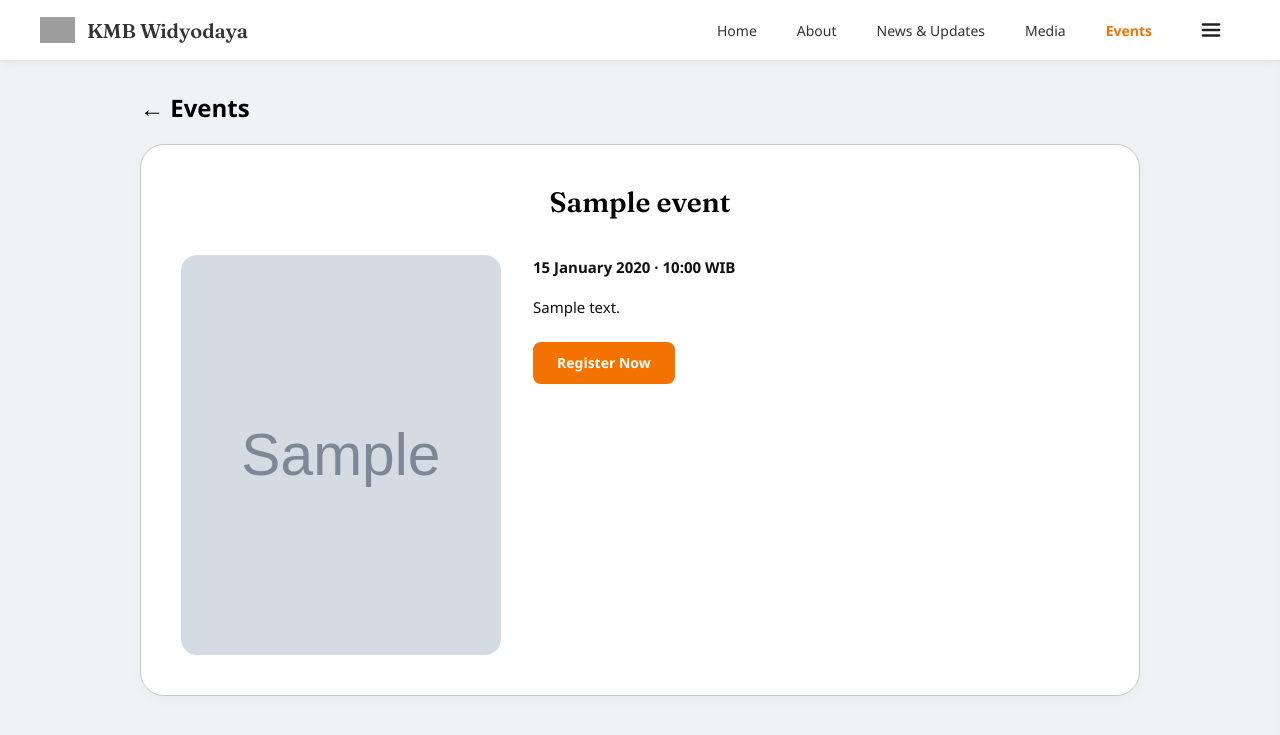
After one commit to kmbwidyodaya/website, a Django app: page /events/1/ in a window 1280 px wide. The commit adds this page. Shown: the top 735 px of the page. Run offline with Django 5.2, Linux system fonts and the light colour scheme; tables that the repository leaves empty hold one stand-in row (values such as "Sample post"); grey boxes marked "Sample" are stand-in pictures; parts of the project's set-up code (start-up, migrations or seed data) failed here and were passed over; some web fonts are replaced; grey boxes are pictures that could not be loaded.

Commit message:
Update image scale events

```diff
--- /dev/null
+++ b/core/templates/event_detail.html
@@ -0,0 +1,80 @@
+{% load static %}
+<!DOCTYPE html>
+<html lang="id">
+<head>
+    <meta charset="UTF-8">
+    <meta name="viewport" content="width=device-width, initial-scale=1.0">
+    <title>{{ event.title }} - Event Details</title>
+    <link rel="icon" type="image/svg+xml" href="{% static 'images/logo.svg' %}">
+    <link rel="stylesheet" href="{% static 'css/style.css' %}">
+</head>
+<body>
+    <header class="navbar">
+        <div class="logo-container">
+            <img src="{% static 'images/logo.svg' %}" alt="Logo KMB Widyodaya" class="logo-img">
+            <span class="brand-name">KMB Widyodaya</span>
+        </div>
+        <nav class="nav-links">
+            <a href="/home">Home</a>
+            <a href="/about">About</a>
+            <a href="/news">News &amp; Updates</a>
+            <a href="/media">Media</a>
+            <a href="/events" class="active">Events</a>
+            <button class="menu-btn" id="menuButton" type="button" onclick="toggleSidebar()" aria-label="Buka menu navigasi" aria-controls="sidebarMenu" aria-expanded="false">
+                <svg width="22" height="22" viewBox="0 0 24 24" fill="none" stroke="currentColor" stroke-width="2.5" stroke-linecap="round" stroke-linejoin="round" aria-hidden="true">
+                    <line x1="3" y1="6" x2="21" y2="6"></line>
+                    <line x1="3" y1="12" x2="21" y2="12"></line>
+                    <line x1="3" y1="18" x2="21" y2="18"></line>
+                </svg>
+            </button>
+        </nav>
+    </header>
+
+    <main class="detail-page-wrapper">
+        <div class="detail-header-bar">
+            <a href="{% url 'home' %}" class="back-button">&larr; Events</a>
+        </div>
+        <article class="event-detail-card">
+            <h1 class="media-detail-title">{{ event.title }}</h1>
+            <div class="event-detail-body">
+                {% if event.image %}
+                    <img class="event-detail-image" src="{{ event.image }}" alt="{{ event.title }}">
+                {% endif %}
+                <div class="event-detail-content">
+                    <p class="event-detail-meta">{{ event.date|date:"d F Y" }}{% if event.time %} · {{ event.time|time:"H:i" }} WIB{% endif %}</p>
+                    <div class="event-detail-description">{{ event.full_description|linebreaks }}</div>
+                    {% if event.registration_link %}
+                        <a href="{{ event.registration_link }}" target="_blank" rel="noopener noreferrer" class="btn btn-primary">Register Now</a>
+                    {% endif %}
+                </div>
+            </div>
+        </article>
+    </main>
+
+    <div class="sidebar-overlay" id="sidebarOverlay" onclick="toggleSidebar()" aria-hidden="true"></div>
+    <aside class="sidebar" id="sidebarMenu" aria-label="Menu navigasi" aria-hidden="true" inert>
+        <div class="sidebar-header">
+            <div class="sidebar-brand">
+                <img src="{% static 'images/logo.svg' %}" alt="Logo" class="sidebar-logo">
+                <span class="sidebar-title">Menu</span>
+            </div>
+            <button class="close-btn" type="button" onclick="toggleSidebar()" aria-label="Tutup menu navigasi">
+                <svg width="24" height="24" viewBox="0 0 24 24" fill="none" stroke="currentColor" stroke-width="2.5" stroke-linecap="round" stroke-linejoin="round" aria-hidden="true">
+                    <line x1="18" y1="6" x2="6" y2="18"></line>
+                    <line x1="6" y1="6" x2="18" y2="18"></line>
+                </svg>
+            </button>
+        </div>
+        <nav class="sidebar-links">
+            <a href="/home">Home</a>
+            <a href="/about">About</a>
+            <a href="/news">News &amp; Updates</a>
+            <a href="/media">Media</a>
+            <a href="/support">Support</a>
+            <a href="/events" class="active">Events</a>
+            <a href="/contact">Contact us</a>
+        </nav>
+    </aside>
+    <script src="{% static 'js/main.js' %}"></script>
+</body>
+</html>
--- a/core/templates/home.html
+++ b/core/templates/home.html
@@ -110,10 +110,10 @@
                             <span class="event-time">⏰ {{ event.time|time:"H:i" }} WIB</span>
                             {% endif %}
                         </div>
-                        <p class="event-text">{{ event.short_description }}</p>
+                        <p class="event-text">{{ event.full_description }}</p>
 
                         <div class="event-actions">
-                            <a href="#" class="btn btn-outline">View Details</a>
+                            <a href="{% url 'event_detail' event.pk %}" class="btn btn-outline">View Details</a>
                             {% if event.registration_link %}
                                 <a href="{{ event.registration_link }}" target="_blank" class="btn btn-primary">Register Now</a>
                             {% endif %}
--- a/core/urls.py
+++ b/core/urls.py
@@ -6,6 +6,7 @@ urlpatterns = [
     path('home', views.home, name='home'),   # Membuka via (http://127.0.0.1:8000/home)
     path('media/<int:pk>/', views.media_detail, name='media_detail'), # Membuka halaman detail media (http://127.0.0.1:8000/media/1/)
     path('media/', views.media, name='media'), # Membuka halaman media (http://127.0.0.1:8000/media/)
+    path('events/<int:pk>/', views.event_detail, name='event_detail'),
     path('news/', views.news, name='news'), # Membuka halaman berita (http://127.0.0.1:8000/news/)
     path('news/<int:pk>/', views.news_detail, name='news_detail'), # Membuka halaman detail berita (http://
     path('base/', views.base_test, name='base_test'), #test media
--- a/core/views.py
+++ b/core/views.py
@@ -23,6 +23,10 @@ def media_detail(request, pk):
     media = get_object_or_404(Media, pk=pk)
     return render(request, 'media_detail.html', {'media': media})
 
+def event_detail(request, pk):
+    event = get_object_or_404(Event, pk=pk)
+    return render(request, 'event_detail.html', {'event': event})
+
 def news(request):
     news_list = News.objects.all().order_by('-id')
     return render(request, 'news.html', {'news_list': news_list})
--- a/static/css/style.css
+++ b/static/css/style.css
@@ -340,13 +355,66 @@ h1, h2, h3, .section-title, .news-title, .event-title {
     font-size: 13px;
     line-height: 1.5;
     color: #444;
+    display: -webkit-box;
+    min-height: 0;
+    overflow: hidden;
+    white-space: pre-line;
+    -webkit-box-orient: vertical;
+    -webkit-line-clamp: 8;
 }
 
 .event-actions {
     display: flex;
-    gap: 15px;
-    margin-top: 20px;
+    gap: 12px;
+    margin-top: auto;
+    padding-top: 20px;
 }
+
+.event-actions .btn {
+    flex: 1;
+    text-align: center;
+}
+
+.event-detail-card {
+    background-color: #ffffff;
+    border: 1px solid #c8c8c8;
+    border-radius: 24px;
+    padding: 40px;
+    box-shadow: 0 4px 12px rgba(0, 0, 0, 0.03);
+}
+
+.event-detail-body {
+    display: flex;
+    align-items: flex-start;
+    gap: 32px;
+}
+
+.event-detail-image {
+    width: 320px;
+    aspect-ratio: 4 / 5;
+    flex: 0 0 320px;
+    border-radius: 16px;
+    object-fit: cover;
+}
+
+.event-detail-content {
+    flex: 1;
+    min-width: 0;
+    color: #111111;
+    font-size: 15px;
+    line-height: 1.6;
+}
+
+.event-detail-meta {
+    margin: 0 0 16px;
+    font-weight: 600;
+}
+
+.event-detail-content .btn {
+    display: inline-block;
+    margin-top: 8px;
+}
+
 /* Mengatur agar tanggal dan jam sejajar ke samping */
 .event-meta {
     display: flex;
```
Also changed, not shown: other parts of static/css/style.css (+47 -2 lines), core/tests.py (+17 -1 lines).
